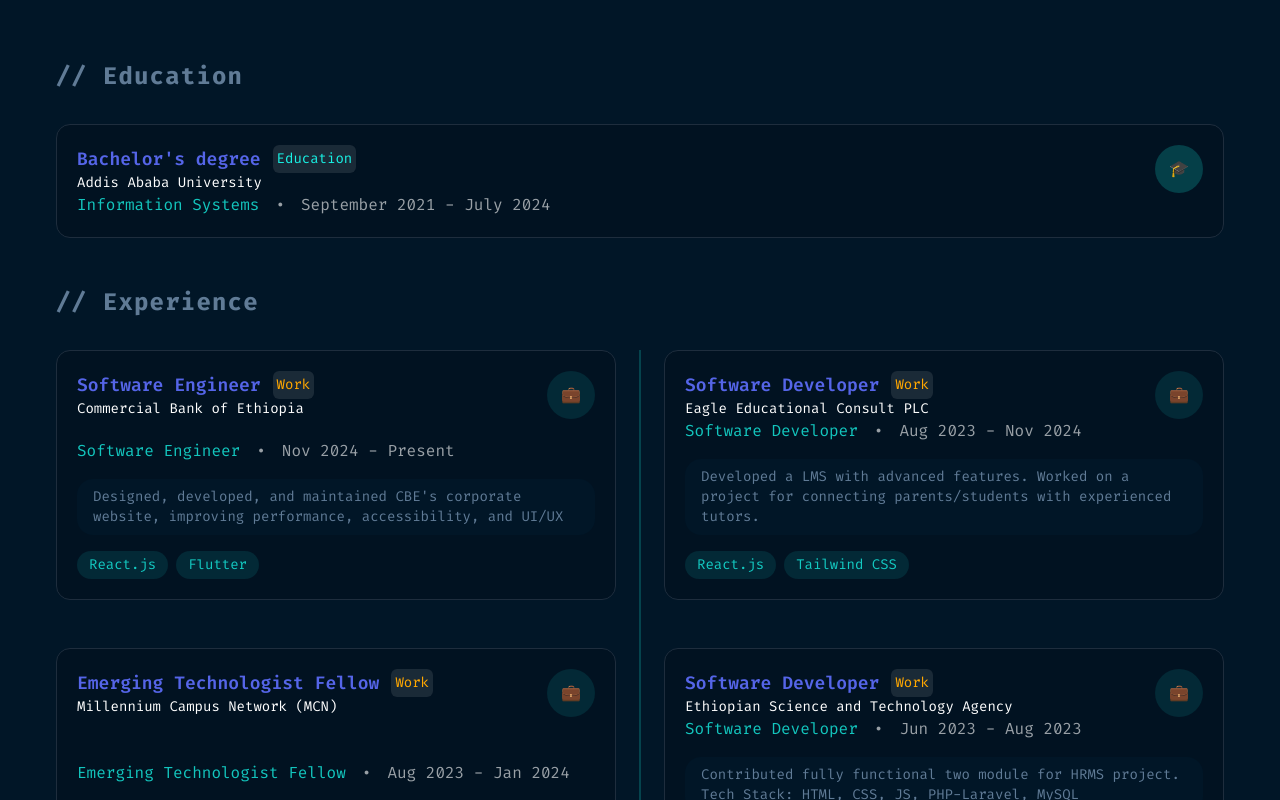
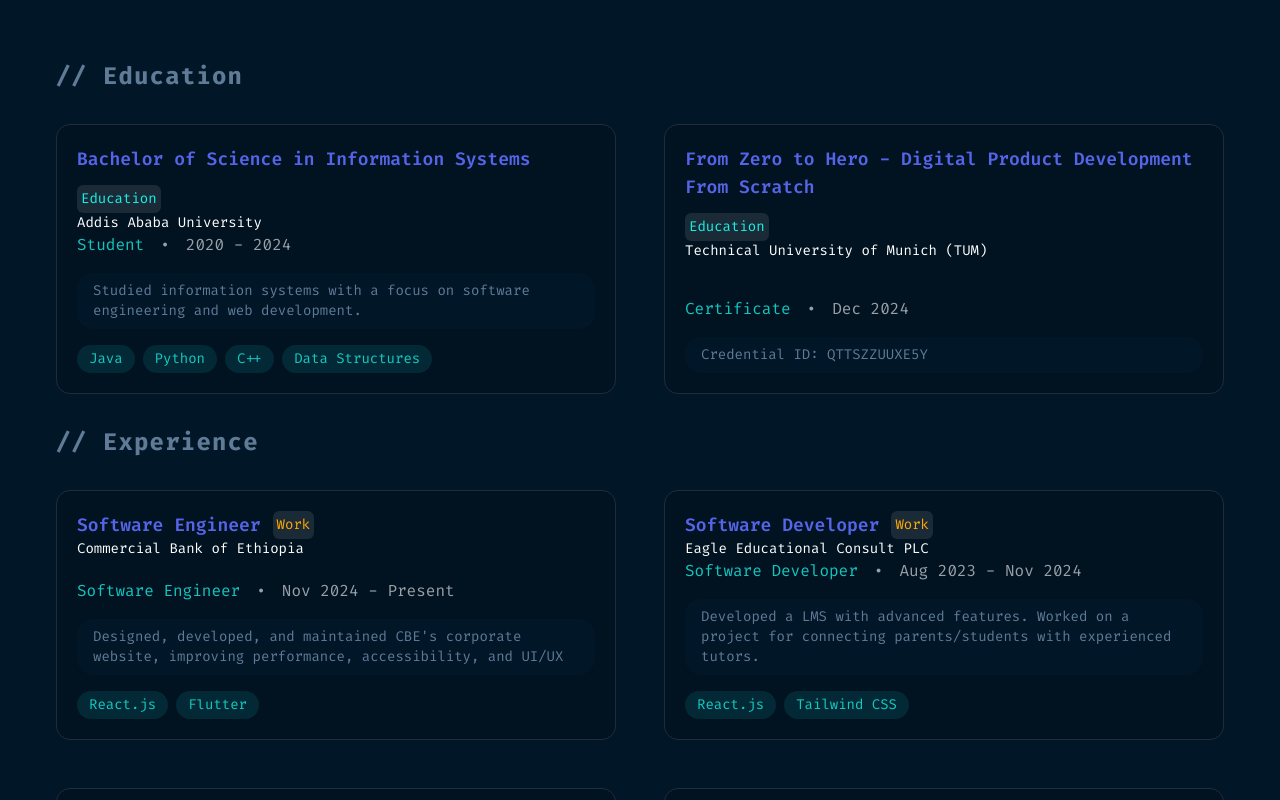
Before and after one commit to tise-genene/folio_genenetise, a Next.js app: page / in a window 1280 px wide. Shown: the part 800-1600 px from the top of the page. Built offline with nearby package versions, Linux system fonts and the light colour scheme; no server answers.

Commit message:
Added Experience section to  have the new modern timeline design

```diff
--- a/src/components/Experiences/ExperienceCard.tsx
+++ b/src/components/Experiences/ExperienceCard.tsx
@@ -6,6 +6,7 @@
   description: string
   tech: string[]
   type: 'education' | 'work'
+  isLeft?: boolean
 }
 
 const ExperienceCard = ({
@@ -15,9 +16,11 @@
   date,
   description,
   tech,
-  type
+  type,
+  isLeft
 }: ExperienceCardProps) => {
   const isEducation = type === 'education'
+
   return (
     <div className="bg-secondary border-border flex flex-col justify-between rounded-[14px] border p-5">
       <div className="flex items-start justify-between gap-2">
@@ -31,13 +34,6 @@
             </span>
           </div>
           {company && <p className="text-sm text-neutral">{company}</p>}
-        </div>
-        <div className="flex justify-end items-center">
-          <div className={`w-12 h-12 rounded-full flex items-center justify-center ${
-            isEducation ? 'bg-accent/20' : 'bg-accent/10'
-          }`}>
-            <span className="text-accent font-semibold">{isEducation ? '🎓' : '💼'}</span>
-          </div>
         </div>
       </div>
 
--- a/src/components/Experiences/Experiences.tsx
+++ b/src/components/Experiences/Experiences.tsx
@@ -17,14 +17,24 @@
   const experiences: Experience[] = [
     // Education
     {
-      title: "Bachelor's degree",
+      title: "Bachelor of Science in Information Systems",
       company: "Addis Ababa University",
-      role: "Information Systems",
-      date: "September 2021 - July 2024",
-      description: "",
+      role: "Student",
+      date: "2020 - 2024",
+      description: "Studied information systems with a focus on software engineering and web development.",
+      tech: ["Java", "Python", "C++", "Data Structures"],
+      type: 'education'
+    },
+    {
+      title: "From Zero to Hero - Digital Product Development From Scratch",
+      company: "Technical University of Munich (TUM)",
+      role: "Certificate",
+      date: "Dec 2024",
+      description: "Credential ID: QTTSZZUUXE5Y",
       tech: [],
       type: 'education'
     },
+
     // Work Experience
     {
       title: "Software Engineer",
@@ -72,7 +82,7 @@
           <SectionHeading title="// Education" />
         </div>
 
-        <div className="grid grid-cols-1 gap-8 mb-12">
+        <div className="grid grid-cols-1 gap-8 md:grid-cols-2 md:gap-12">
           {experiences
             .filter(exp => exp.type === 'education')
             .map((exp, index) => (
@@ -90,14 +100,11 @@
         </div>
 
         {/* Experience Section */}
-        <div className="mb-8">
+        <div className="my-8">
           <SectionHeading title="// Experience" />
         </div>
 
-        <div className="grid grid-cols-1 gap-8 md:grid-cols-2 md:gap-12 relative">
-          {/* Center line */}
-          <div className="hidden md:block absolute left-1/2 -translate-x-1/2 top-0 h-full w-0.5 bg-accent/20" />
-
+        <div className="grid grid-cols-1 gap-8 md:grid-cols-2 md:gap-12">
           {experiences
             .filter(exp => exp.type === 'work')
             .map((exp, index) => (
```
